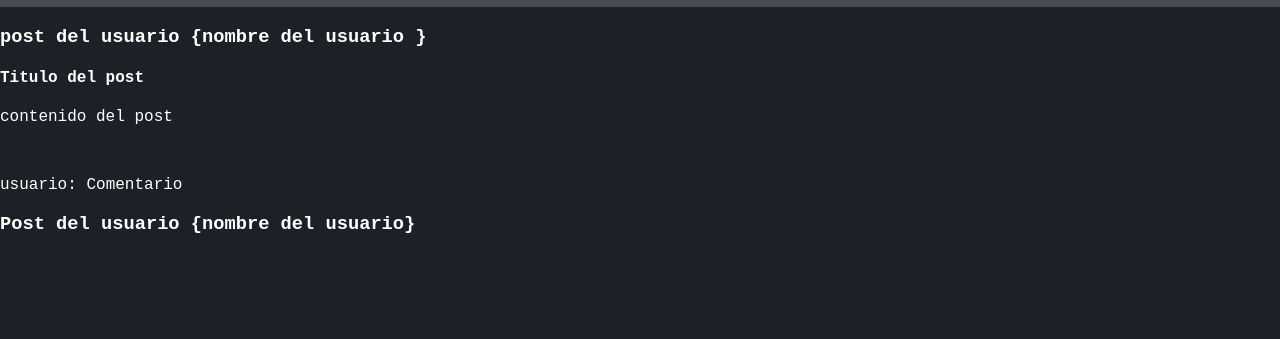
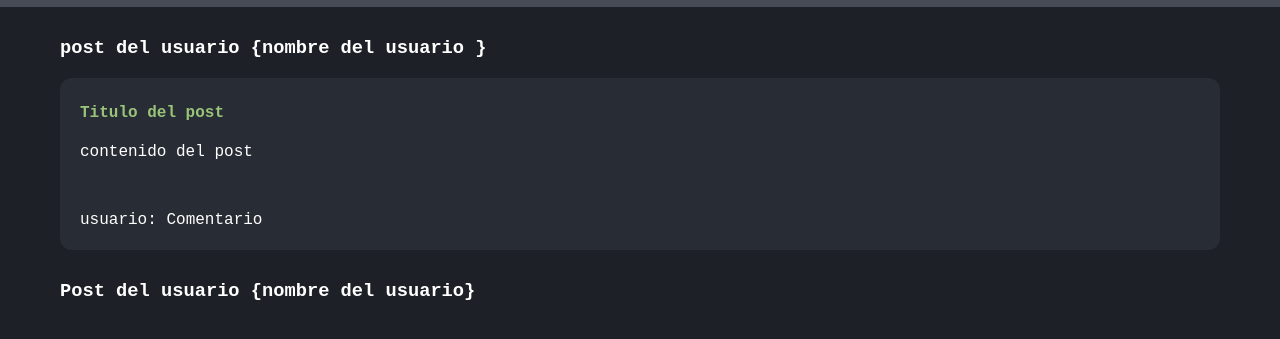
Before and after one commit to Aaronhvs/Curso-git, a plain HTML site: page index.html in a window 1280 px wide. Shown: the part 63-402 px from the top of the page. Drawn offline with Linux system fonts and the light colour scheme.

Commit message:
add post style.css

```diff
--- a/style.css
+++ b/style.css
@@ -27,3 +27,24 @@ h1{
     height: 50px;
 
 }
+
+.container{
+
+    margin-top: 30px;
+    padding: 0 60px 0 60px;
+
+}
+
+.post {
+    background-color: #282c34;
+    margin-bottom: 15px ;
+    padding: 5px 20px 5px 20px;
+    border-radius: 12px;
+}
+.post h4 {
+color: #98c379
+
+}
+.post span {
+    color: #61afef;
+ }
```
